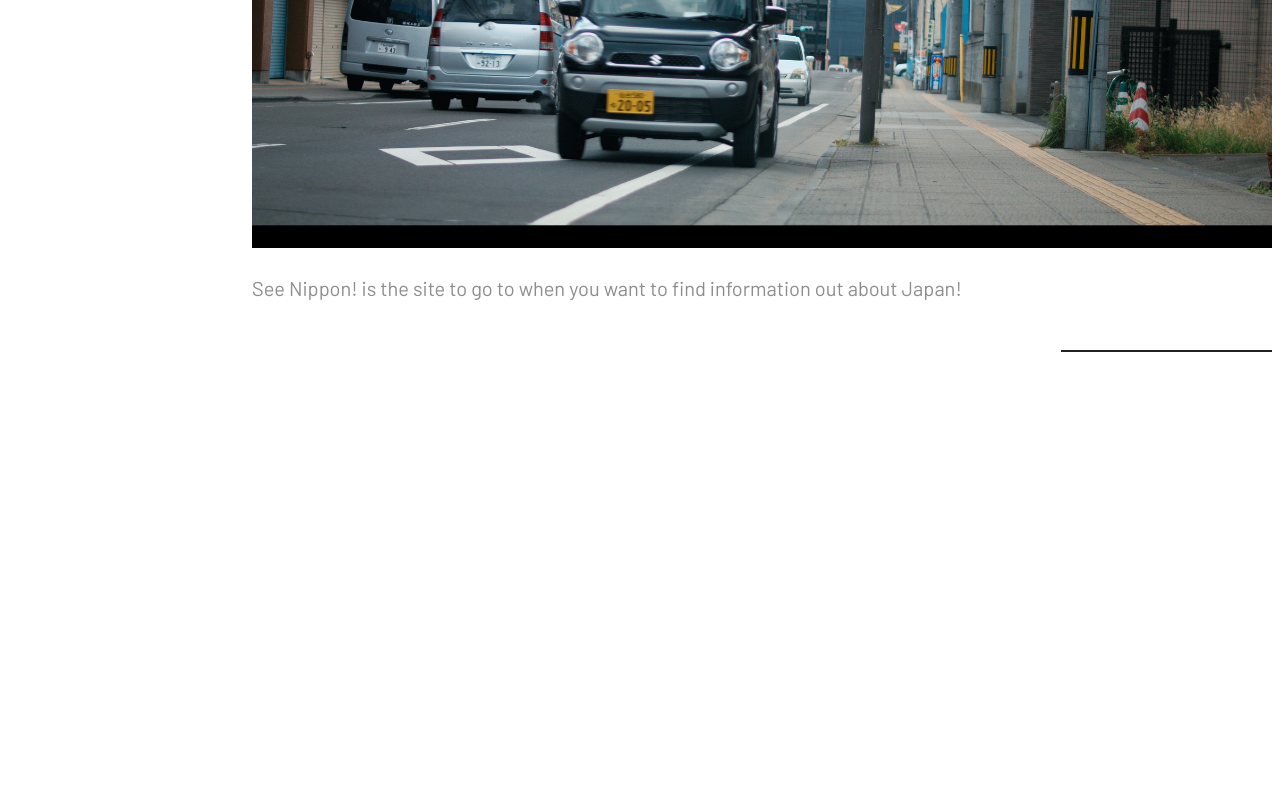
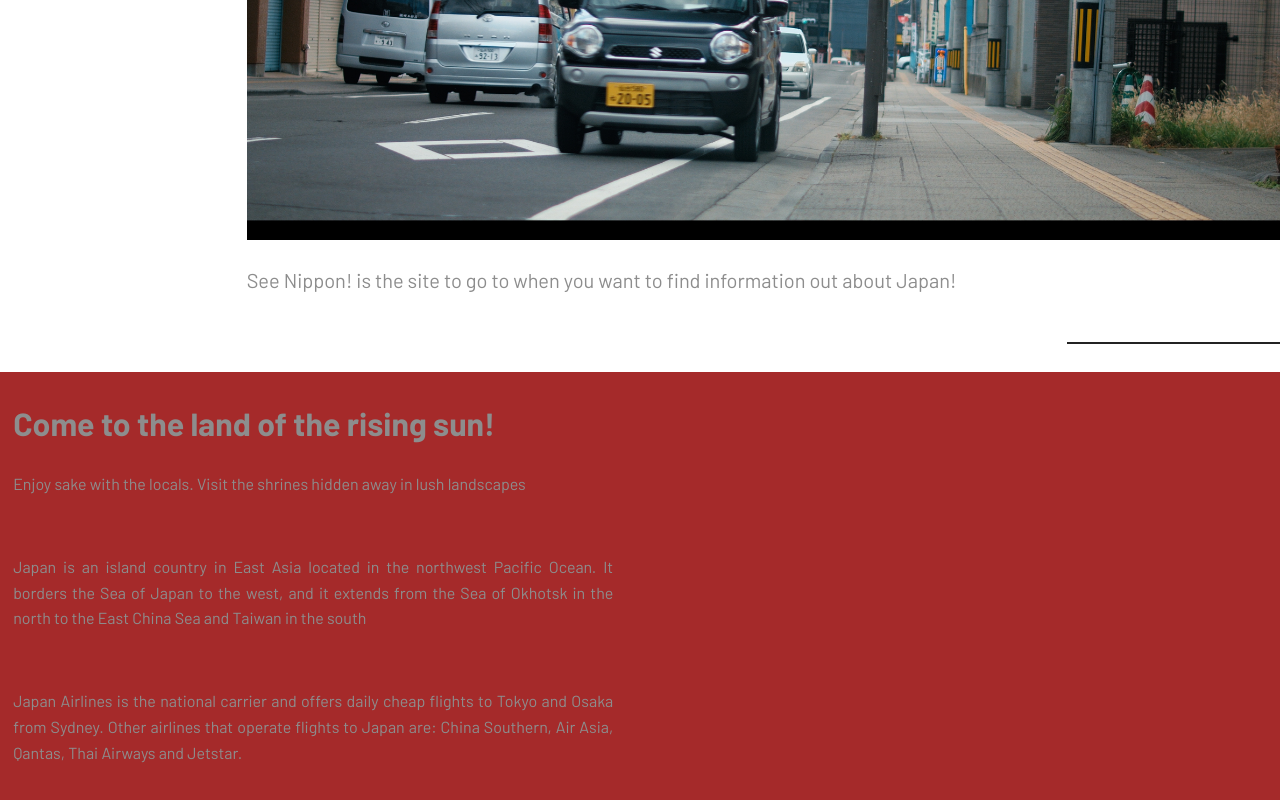
Before and after one commit to DannyField/SeeNippon, a React (Create React App) app in the folder frontend-client/: page / in a window 1280 px wide. Shown: the part 386-1186 px from the top of the page. Before the commit the page ends 800 px from the top, so only its background shows below. Built offline with nearby package versions, Linux system fonts and the light colour scheme; no server answers.

Commit message:
added Card for the lower bit

```diff
--- a/frontend-client/src/components/Card.jsx
+++ b/frontend-client/src/components/Card.jsx
@@ -1,5 +1,5 @@
 import React from "react";
-// import "./stylesheets/Card.css";
+import "../stylesheets/Card.css";
 
 class Card extends React.Component {
   state = { weather: [] };
@@ -21,36 +21,44 @@ class Card extends React.Component {
   }
 
   render() {
-    const weather = this.state?.weather;
-    console.log(weather);
+    // const weather = this.state?.weather;
+    // console.log(weather);
     return (
       <div className="card">
-        {weather &&
-          weather.map((weather, index) => {
-            return <p>{weather.current}</p>;
-          })}
+        <div className="JapanInfo">
+          <h1>Come to the land of the rising sun!</h1>
+          <p>
+            Enjoy sake with the locals. Visit the shrines hidden away in lush
+            landscapes
+          </p>
+          <br></br>
+          <p>
+            Japan is an island country in East Asia located in the northwest
+            Pacific Ocean. It borders the Sea of Japan to the west, and it
+            extends from the Sea of Okhotsk in the north to the East China Sea
+            and Taiwan in the south
+          </p>
+          <br></br>
+          <p>
+            Japan Airlines is the national carrier and offers daily cheap
+            flights to Tokyo and Osaka from Sydney. Other airlines that operate
+            flights to Japan are: China Southern, Air Asia, Qantas, Thai Airways
+            and Jetstar.
+          </p>
+        </div>
+        {/* <p>{weather.current}</p>; */}
       </div>
     );
   }
 }
-
 export default Card;
 
-// render() {
-//     const countries = this.state?.countries;
-//     return (
-//       <div className="App">
-//         <p>250 Countries with their Flags!</p>
-//       {countries &&
-//       countries.map((country, index) => {
-//         return (
-//         <Country key={index}
-//         name={country.name}
-//         flag={country.flag}
-//         />
-//       );
-//       })}
-//       </div>
-//     );
-//   }
-// }
+/* <div className="card">
+<h1>About Japan Here</h1>
+<p>
+  Japan is an amazing place to visit. Drink sake with the locals. Visit
+  the many shires hidden among lush landscapes.
+</p>
+{/* <p>{this.state?.weather}</p> */
+
+// </div> */}
--- a/frontend-client/src/components/Home.jsx
+++ b/frontend-client/src/components/Home.jsx
@@ -1,63 +1,64 @@
 import React from "react";
+import Card from "./Card";
 
-import '../stylesheets/Home.css'
+import "../stylesheets/Home.css";
 
 export default function Home() {
-  const items = document.querySelectorAll('.slider-item');
+  const items = document.querySelectorAll(".slider-item");
   const itemCount = items.length;
-const nextItem = document.querySelector('.next');
-const previousItem = document.querySelector('.previous');
-const navItem = document.querySelector('a.toggle-nav');
+  const nextItem = document.querySelector(".next");
+  const previousItem = document.querySelector(".previous");
+  const navItem = document.querySelector("a.toggle-nav");
   let count = 0;
 
   function showNextItem() {
-  items[count].classList.remove('active');
+    items[count].classList.remove("active");
 
-  if(count < itemCount - 1) {
+    if (count < itemCount - 1) {
       count++;
     } else {
       count = 0;
     }
 
-  items[count].classList.add('active');
+    items[count].classList.add("active");
     console.log(count);
   }
 
   function showPreviousItem() {
-  items[count].classList.remove('active');
+    items[count].classList.remove("active");
 
-  if(count > 0) {
+    if (count > 0) {
       count--;
     } else {
       count = itemCount - 1;
     }
 
-  items[count].classList.add('active');
+    items[count].classList.add("active");
     // Check if working...
     console.log(count);
   }
 
-function toggleNavigation(){
-  this.nextElementSibling.classList.toggle('active');
+  function toggleNavigation() {
+    this.nextElementSibling.classList.toggle("active");
   }
 
   function keyPress(e) {
     e = e || window.event;
 
-  if (e.keyCode == '37') {
+    if (e.keyCode == "37") {
       showPreviousItem();
-  } else if (e.keyCode == '39') {
+    } else if (e.keyCode == "39") {
       showNextItem();
     }
   }
 
   // nextItem.addEventListener('click', showNextItem);
   // previousItem.addEventListener('click', showPreviousItem);
-document.addEventListener('keydown', keyPress);
+  document.addEventListener("keydown", keyPress);
   // navItem.addEventListener('click', toggleNavigation);
   return (
-
     // <div>
+    <>
       <div className="intro-section">
         <div className="japan-container">
           <div className="grid">
@@ -68,7 +69,9 @@ document.addEventListener('keydown', keyPress);
                     <div className="column-xs-12 column-md-2 hide-mobile">
                       <div className="intro">
                         <a href="#">
-                        <h1 className="title"><span className="underline">Hi! Konnichiwa!</span></h1>
+                          <h1 className="title">
+                            <span className="underline">Hi! Konnichiwa!</span>
+                          </h1>
                         </a>
                       </div>
                     </div>
@@ -80,10 +83,15 @@ document.addEventListener('keydown', keyPress);
                         <div className="column-xs-12 column-md-9">
                           <div className="intro show-mobile">
                             <a href="#">
-                            <h1 className="title"><span className="underline">Konnichiwa!</span></h1>
+                              <h1 className="title">
+                                <span className="underline">Konnichiwa!</span>
+                              </h1>
                             </a>
                           </div>
-                        <p className="description">See Nippon! is the site to go to when you want to find information out about Japan!</p>
+                          <p className="description">
+                            See Nippon! is the site to go to when you want to
+                            find information out about Japan!
+                          </p>
                         </div>
                       </div>
                     </div>
@@ -94,7 +102,9 @@ document.addEventListener('keydown', keyPress);
                     <div className="column-xs-12 column-md-2 hide-mobile">
                       <div className="intro">
                         <a href="#">
-                        <h1 className="title"><span className="underline">Konnichiwa!</span></h1>
+                          <h1 className="title">
+                            <span className="underline">Konnichiwa!</span>
+                          </h1>
                         </a>
                       </div>
                     </div>
@@ -106,10 +116,16 @@ document.addEventListener('keydown', keyPress);
                         <div className="column-xs-12 column-md-9">
                           <div className="intro show-mobile">
                             <a href="#">
-                            <h1 className="title"><span className="underline">Konnichiwa!</span></h1>
+                              <h1 className="title">
+                                <span className="underline">Konnichiwa!</span>
+                              </h1>
                             </a>
                           </div>
-                        <p className="description">Kyoto is famous for its numerous classical Buddhist temples, gardens, imperial palaces, Shinto shrines and traditional wooden houses.</p>
+                          <p className="description">
+                            Kyoto is famous for its numerous classical Buddhist
+                            temples, gardens, imperial palaces, Shinto shrines
+                            and traditional wooden houses.
+                          </p>
                         </div>
                       </div>
                     </div>
@@ -120,7 +136,9 @@ document.addEventListener('keydown', keyPress);
                     <div className="column-xs-12 column-md-2 hide-mobile">
                       <div className="intro">
                         <a href="#">
-                        <h1 className="title"><span className="underline">Explore Osaka</span></h1>
+                          <h1 className="title">
+                            <span className="underline">Explore Osaka</span>
+                          </h1>
                         </a>
                       </div>
                     </div>
@@ -132,10 +150,16 @@ document.addEventListener('keydown', keyPress);
                         <div className="column-xs-12 column-md-9">
                           <div className="intro show-mobile">
                             <a href="#">
-                            <h1 className="title"><span className="underline">Explore Osaka</span></h1>
+                              <h1 className="title">
+                                <span className="underline">Explore Osaka</span>
+                              </h1>
                             </a>
                           </div>
-                        <p className="description">Osaka is a large port city and commercial center known for its modern architecture, nightlife and hearty street food.</p>
+                          <p className="description">
+                            Osaka is a large port city and commercial center
+                            known for its modern architecture, nightlife and
+                            hearty street food.
+                          </p>
                         </div>
                       </div>
                     </div>
@@ -146,7 +170,9 @@ document.addEventListener('keydown', keyPress);
                     <div className="column-xs-12 column-md-2 hide-mobile">
                       <div className="intro">
                         <a href="#">
-                        <h1 className="title"><span className="underline">Explore Hokkaido</span></h1>
+                          <h1 className="title">
+                            <span className="underline">Explore Hokkaido</span>
+                          </h1>
                         </a>
                       </div>
                     </div>
@@ -158,10 +184,18 @@ document.addEventListener('keydown', keyPress);
                         <div className="column-xs-12 column-md-9">
                           <div className="intro show-mobile">
                             <a href="#">
-                            <h1 className="title"><span className="underline">Explore Hokkaido</span></h1>
+                              <h1 className="title">
+                                <span className="underline">
+                                  Explore Hokkaido
+                                </span>
+                              </h1>
                             </a>
                           </div>
-                        <p className="description">Hokkaido, the northernmost of Japan’s main islands, is known for its volcanoes, natural hot springs ("onsen") and ski areas.</p>
+                          <p className="description">
+                            Hokkaido, the northernmost of Japan’s main islands,
+                            is known for its volcanoes, natural hot springs
+                            ("onsen") and ski areas.
+                          </p>
                         </div>
                       </div>
                     </div>
@@ -174,7 +208,7 @@ document.addEventListener('keydown', keyPress);
                     <button className="previous">
                       <i className="ion-ios-arrow-thin-left"></i>
                     </button>
-                  <button className="next" >
+                    <button className="next">
                       <i className="ion-ios-arrow-thin-right"></i>
                     </button>
                   </div>
@@ -188,5 +222,7 @@ document.addEventListener('keydown', keyPress);
         {/* <div className="top-left">Blog title</div>
       </div>*/}
       </div>
+      <Card />
+    </>
   );
 }
--- a/frontend-client/src/stylesheets/Card.css
+++ b/frontend-client/src/stylesheets/Card.css
@@ -1,6 +1,37 @@
 .card {
+  width: 100vw;
+  height: 500px;
+  text-align: justify;
   background-color: brown;
-  width: 200px;
-  height: 200px;
+  margin: 0px auto;
+  padding: 0px auto;
+}
+
+body {
+  margin: 0px;
+  /* Light white for background color But not needed*/
+  /* background-color: whitesmoke; */
+}
+
+.JapanInfo {
+  font-size: 16px;
+  width: 600px;
   text-align: justify;
+  padding-top: 5px;
+  margin-left: 70px;
+  text-shadow: black;
+  position: absolute;
+  left: 19%;
+  transform: translateX(-50%);
+  animation-name: slide-from-left;
+  animation-duration: 3s;
 }
+
+@keyframes slide-from-left {
+  from {
+    left: 100%;
+  }
+  to {
+    left: 19%;
+  }
+}
```
Lines whose indentation alone changed are shown as unchanged.
